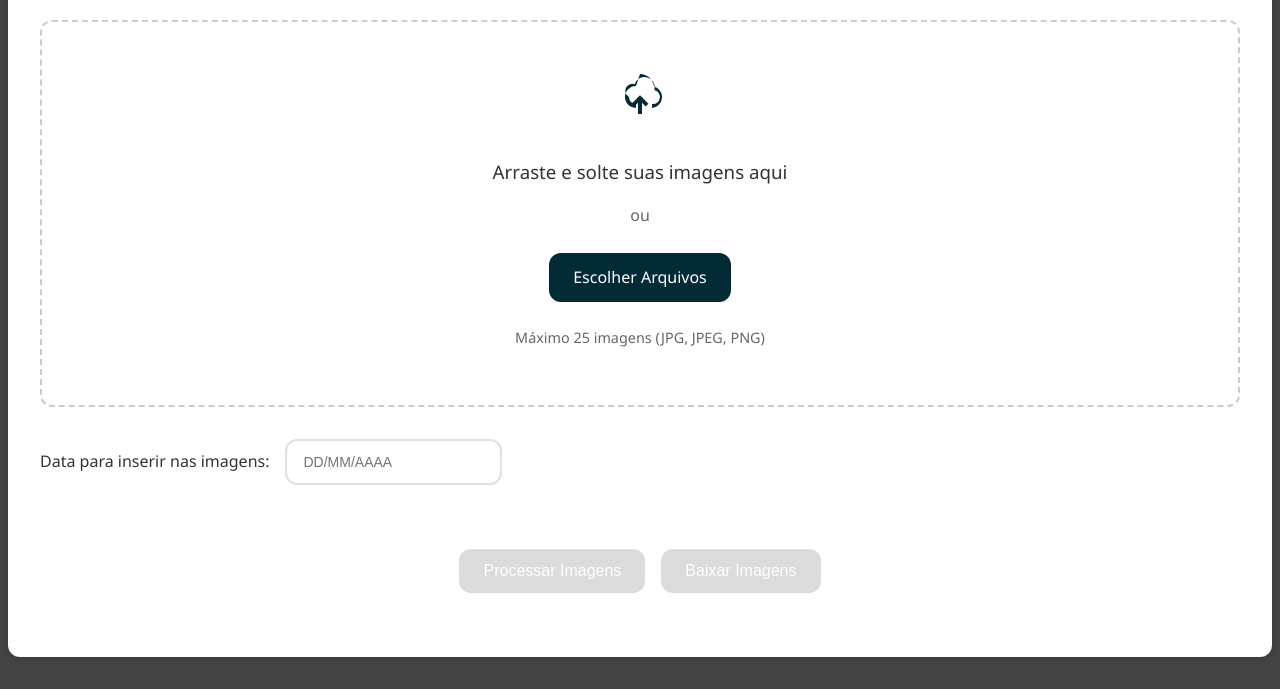
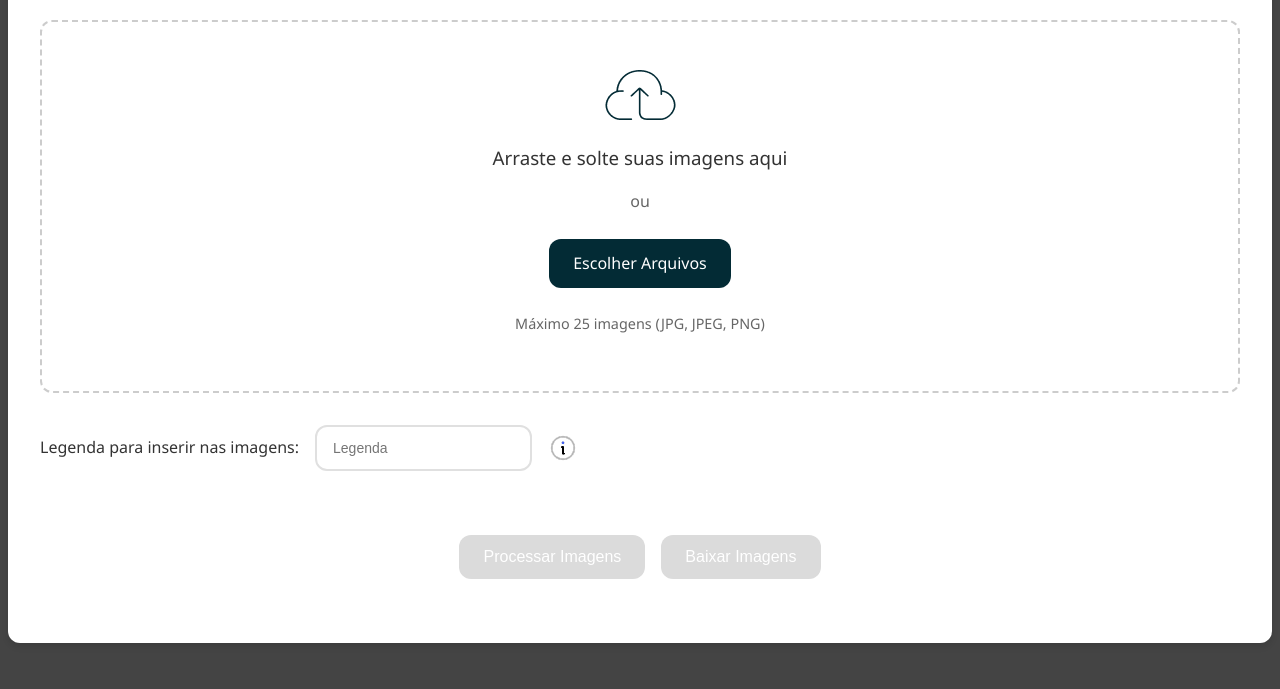
Before and after one commit to goularti/app-processamento-fotos, a plain HTML site: page index.html in a window 1280 px wide. Shown: the part 149-838 px from the top of the page. Drawn offline with Linux system fonts and the light colour scheme.

Commit message:
#intranet2.0 - :pencil: :test - alterando frase

```diff
--- a/index.html
+++ b/index.html
@@ -7,7 +7,7 @@
     <title>Processador de Imagens</title>
     <link rel="stylesheet" href="css/cropperjs.css">
     <link rel="stylesheet" href="css/style.css">
-  <meta name="theme-color" content="#4361ee">
+    <meta name="theme-color" content="#032b35">
     <meta name="color-scheme" content="light">
 </head>
 
@@ -17,11 +17,7 @@
 
         <div class="upload-section" id="dropZone">
             <div class="upload-content">
-        <svg class="upload-icon" xmlns="http://www.w3.org/2000/svg" viewBox="0 0 24 24" width="48" height="48">
-          <path fill="none" d="M0 0h24v24H0z" />
-          <path fill="currentColor"
-            d="M12 12.586l4.243 4.242-1.415 1.415L13 16.415V22h-2v-5.585l-1.828 1.828-1.415-1.415L12 12.586zM12 2a7.001 7.001 0 0 1 6.954 6.194 5.5 5.5 0 0 1-.953 10.784v-2.014a3.5 3.5 0 0 0 1.112-6.91 5 5 0 0 0-9.777-2.932A3.5 3.5 0 0 0 6.5 13.5a3.5 3.5 0 0 0 3.5 3.5v2a5.5 5.5 0 0 1-5.5-5.5c0-3.033 2.467-5.5 5.5-5.5z" />
-        </svg>
+                <img src="img/upload.png" alt="upload-icon">
                 <h3>Arraste e solte suas imagens aqui</h3>
                 <p>ou</p>
                 <label for="imageInput" class="custom-file-upload">
@@ -53,8 +49,10 @@
         </div>
 
         <div class="date-section">
-      <label for="dateInput">Data para inserir nas imagens:</label>
-      <input type="text" id="dateInput" placeholder="DD/MM/AAAA">
+            <label for="dateInput">Legenda para inserir nas imagens:</label>
+            <input type="text" id="dateInput" placeholder="Legenda">
+            <img src="img/info.png" alt="info-icon"
+                title="Texto ou data que ficará no canto superior direito da imagem">
         </div>
 
         <div class="image-preview" id="imagePreview">
```
Lines whose indentation alone changed are shown as unchanged.
